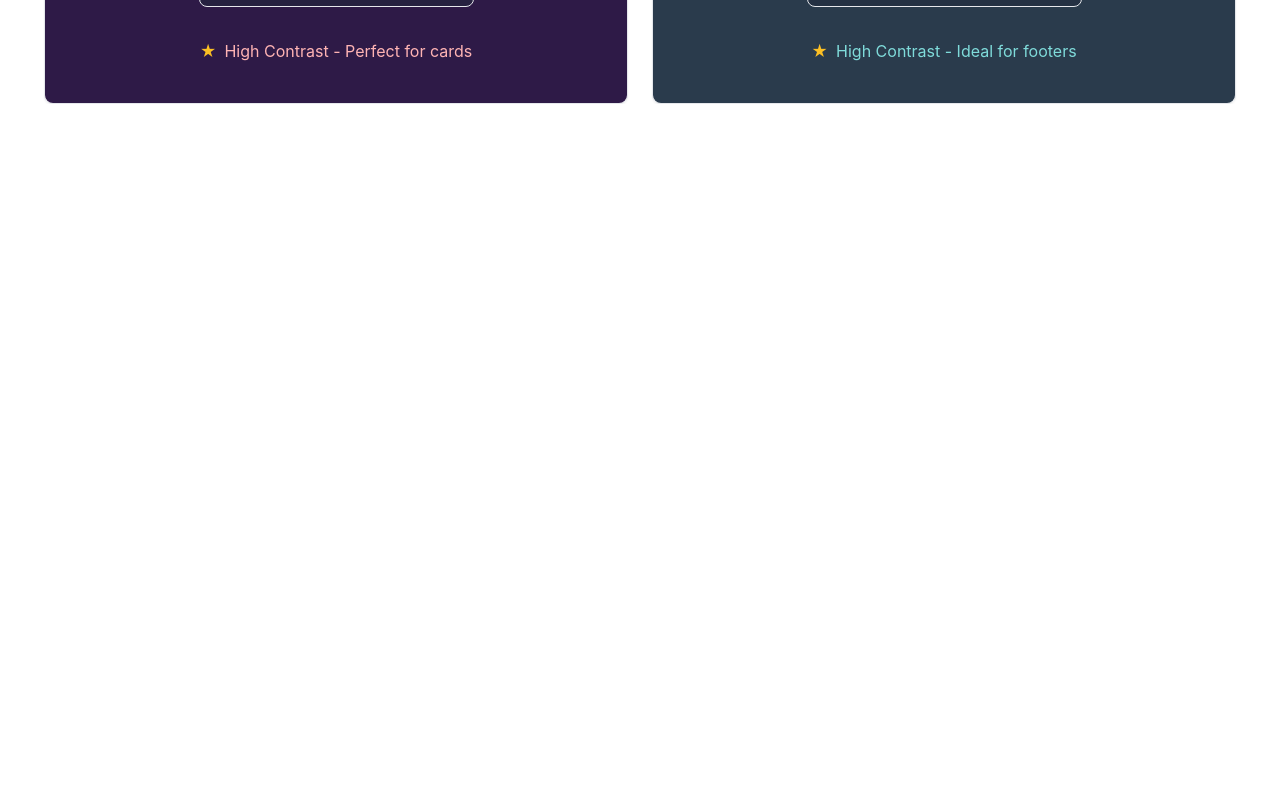
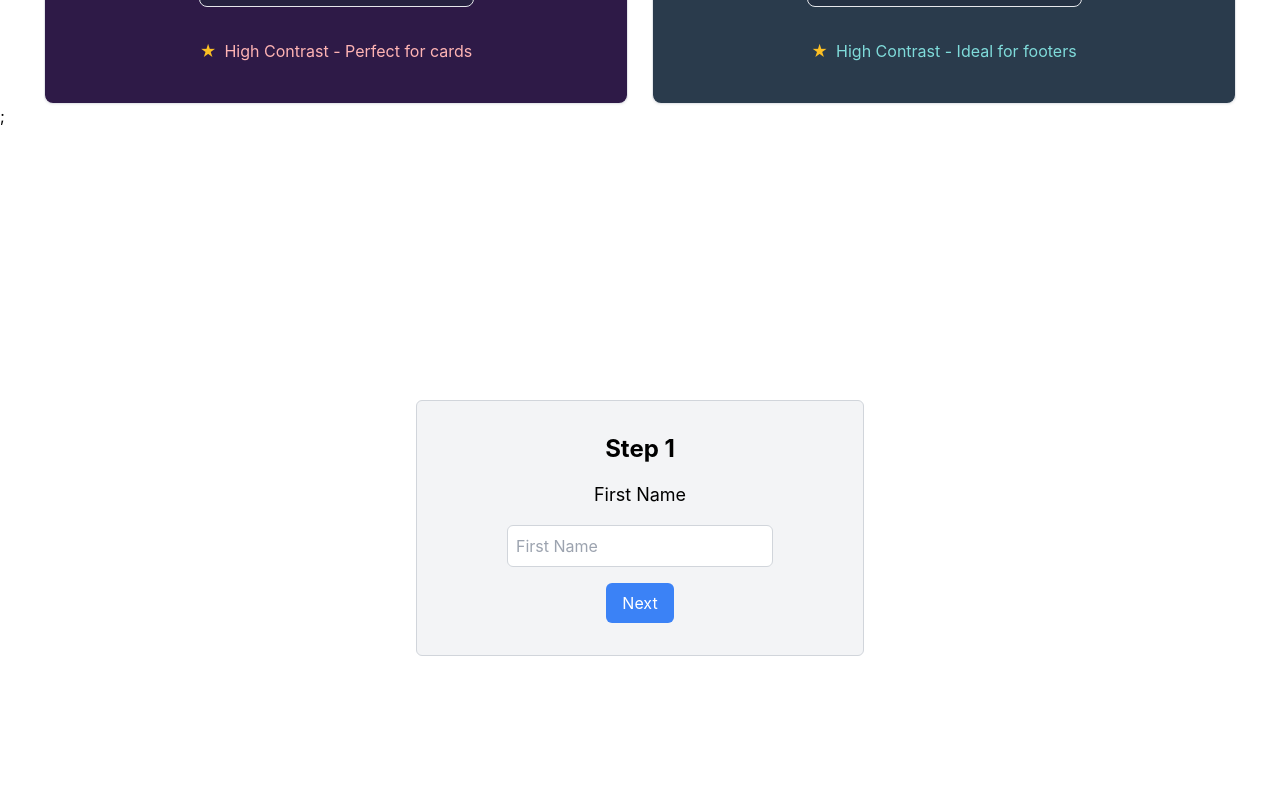
Before and after one commit to SoroushGhodrat/inspiration, a React (Create React App) app: page / in a window 1280 px wide. Shown: the part 2480-3280 px from the top of the page. Before the commit the page ends 2584 px from the top, so only its background shows below. Built offline with nearby package versions, Linux system fonts and the light colour scheme.

Commit message:
Add Multi-Step Form component

```diff
--- a/src/App.tsx
+++ b/src/App.tsx
@@ -1,9 +1,15 @@
 import React from 'react';
 import './App.css';
-import ColorCombinations from './components/Text-and-background-combination/ColorCombinations';
+import ColorCombinations from './components/TextAndBackgroundCombination/ColorCombinations';
+import MultiStepForm from './components/MultiStepsForm/MultiStepForm';
 
 const App: React.FC = () => {
-  return <ColorCombinations />;
+  return (
+    <>
+      <ColorCombinations />;
+      <MultiStepForm />;
+    </>
+  );
 };
 
 export default App;
--- /dev/null
+++ b/src/components/MultiStepsForm/MultiStepForm.tsx
@@ -0,0 +1,63 @@
+import React, { useState } from 'react';
+import Step1 from './Step1';
+import Step2 from './Step2';
+import Step3 from './Step3';
+import { FormData } from '../../types/MultiStepForm';
+
+const MultiStepForm: React.FC = () => {
+  const [step, setStep] = useState(1);
+  const [formData, setFormData] = useState<FormData>({
+    firstName: '',
+    lastName: '',
+    email: '',
+  });
+
+  const nextStep = () => setStep(step + 1);
+  const prevStep = () => setStep(step - 1);
+  const submitForm = () => {
+    console.log('Form Submitted', formData);
+    // Handle form submission logic here
+  };
+
+  return (
+    <div className="flex justify-center items-center min-h-screen">
+      <div className="flex flex-col items-center gap-4 p-4 border border-gray-300 bg-gray-100 rounded-md max-w-md w-full">
+        {(() => {
+          switch (step) {
+            case 1:
+              return (
+                <Step1
+                  formData={formData}
+                  setFormData={setFormData}
+                  nextStep={nextStep}
+                />
+              );
+            case 2:
+              return (
+                <Step2
+                  formData={formData}
+                  setFormData={setFormData}
+                  nextStep={nextStep}
+                  prevStep={prevStep}
+                />
+              );
+            case 3:
+              return (
+                <Step3
+                  formData={formData}
+                  setFormData={setFormData}
+                  nextStep={nextStep}
+                  prevStep={prevStep}
+                  submitForm={submitForm}
+                />
+              );
+            default:
+              return null;
+          }
+        })()}
+      </div>
+    </div>
+  );
+};
+
+export default MultiStepForm;
--- /dev/null
+++ b/src/components/MultiStepsForm/Step1.tsx
@@ -0,0 +1,40 @@
+import React from 'react';
+import { FormData } from '../../types/MultiStepForm';
+interface Step1Props {
+  formData: FormData;
+  setFormData: React.Dispatch<React.SetStateAction<FormData>>;
+  nextStep: () => void;
+}
+
+const Step1: React.FC<Step1Props> = ({ formData, setFormData, nextStep }) => {
+  const handleInputChange = (e: React.ChangeEvent<HTMLInputElement>) => {
+    const firstName = e.target.value;
+
+    setFormData({ ...formData, firstName });
+  };
+
+  return (
+    <div className="flex flex-col items-center gap-4 p-4">
+      <h2 className="text-2xl font-bold">Step 1</h2>
+      <label htmlFor="firstName" className="text-lg">
+        First Name
+      </label>
+      <input
+        type="text"
+        id="firstName"
+        placeholder="First Name"
+        value={formData.firstName}
+        onChange={handleInputChange}
+        className="border border-gray-300 p-2 rounded-md w-full max-w-xs"
+      />
+      <button
+        onClick={nextStep}
+        className="bg-blue-500 text-white py-2 px-4 rounded-md hover:bg-blue-600"
+      >
+        Next
+      </button>
+    </div>
+  );
+};
+
+export default Step1;
--- /dev/null
+++ b/src/components/MultiStepsForm/Step2.tsx
@@ -0,0 +1,54 @@
+import React from 'react';
+import { FormData } from '../../types/MultiStepForm';
+
+interface Step2Props {
+  formData: FormData;
+  setFormData: React.Dispatch<React.SetStateAction<FormData>>;
+  nextStep: () => void;
+  prevStep: () => void;
+}
+
+const Step2: React.FC<Step2Props> = ({
+  formData,
+  setFormData,
+  nextStep,
+  prevStep,
+}) => {
+  const handleInputChange = (e: React.ChangeEvent<HTMLInputElement>) => {
+    const lastName = e.target.value;
+    setFormData({ ...formData, lastName });
+  };
+
+  return (
+    <div className="flex flex-col items-center gap-4 p-4">
+      <h2 className="text-2xl font-bold">Step 2</h2>
+      <label htmlFor="lastName" className="text-lg">
+        Last Name
+      </label>
+      <input
+        type="text"
+        id="lastName"
+        placeholder="Last Name"
+        value={formData.lastName}
+        onChange={handleInputChange}
+        className="border border-gray-300 p-2 rounded-md w-full max-w-xs"
+      />
+      <div className="flex gap-2">
+        <button
+          onClick={prevStep}
+          className="bg-gray-500 text-white py-2 px-4 rounded-md hover:bg-gray-600"
+        >
+          Back
+        </button>
+        <button
+          onClick={nextStep}
+          className="bg-blue-500 text-white py-2 px-4 rounded-md hover:bg-blue-600"
+        >
+          Next
+        </button>
+      </div>
+    </div>
+  );
+};
+
+export default Step2;
--- /dev/null
+++ b/src/components/MultiStepsForm/Step3.tsx
@@ -0,0 +1,56 @@
+import React from 'react';
+import { FormData } from '../../types/MultiStepForm';
+
+interface Step3Props {
+  formData: FormData;
+  setFormData: React.Dispatch<React.SetStateAction<FormData>>;
+  nextStep: () => void;
+  prevStep: () => void;
+  submitForm: () => void;
+}
+
+const Step3: React.FC<Step3Props> = ({
+  formData,
+  setFormData,
+  nextStep,
+  prevStep,
+  submitForm,
+}) => {
+  const handleInputChange = (e: React.ChangeEvent<HTMLInputElement>) => {
+    const email = e.target.value;
+    setFormData({ ...formData, email });
+  };
+
+  return (
+    <div className="flex flex-col items-center gap-4 p-4">
+      <h2 className="text-2xl font-bold">Step 3</h2>
+      <label htmlFor="email" className="text-lg">
+        Email
+      </label>
+      <input
+        type="email"
+        id="email"
+        placeholder="Email"
+        value={formData.email}
+        onChange={handleInputChange}
+        className="border border-gray-300 p-2 rounded-md w-full max-w-xs"
+      />
+      <div className="flex gap-2">
+        <button
+          onClick={prevStep}
+          className="bg-gray-500 text-white py-2 px-4 rounded-md hover:bg-gray-600"
+        >
+          Back
+        </button>
+        <button
+          onClick={submitForm}
+          className="bg-blue-500 text-white py-2 px-4 rounded-md hover:bg-blue-600"
+        >
+          Submit
+        </button>
+      </div>
+    </div>
+  );
+};
+
+export default Step3;
--- /dev/null
+++ b/src/types/MultiStepForm.d.ts
@@ -0,0 +1,5 @@
+export interface FormData {
+  firstName: string;
+  lastName: string;
+  email: string;
+}
```
Also changed, not shown: src/components/TextAndBackgroundCombination/Card.tsx (renamed from src/components/Text-and-background-combination/Card.tsx), src/components/TextAndBackgroundCombination/ColorCombinations.tsx (renamed from src/components/Text-and-background-combination/ColorCombinations.tsx).
